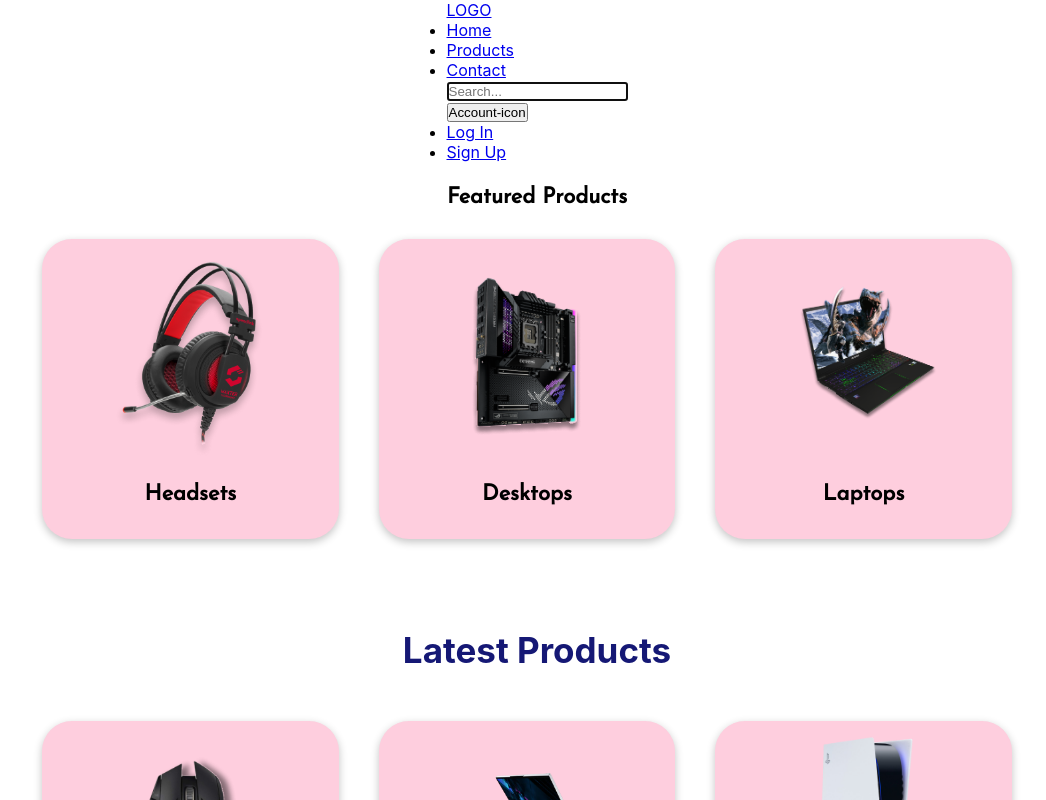
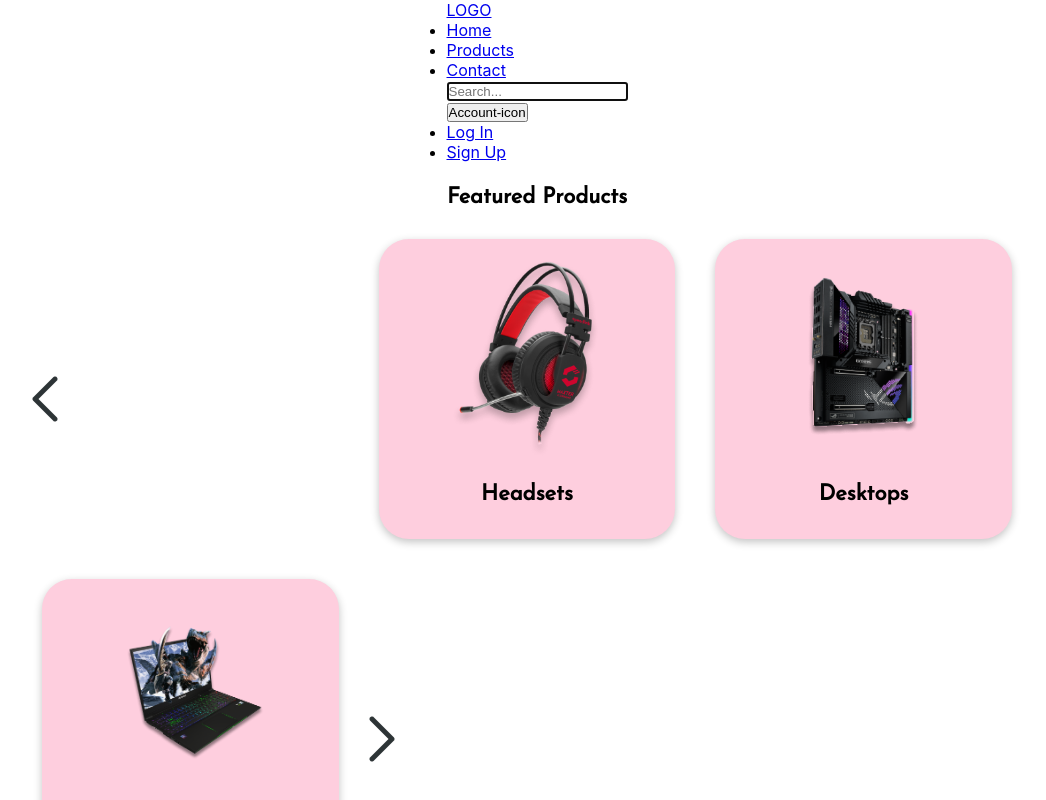
Before and after one commit to JinleYe/online_store, a React (Create React App) app in the folder frontend/: page / in a window 1280 px wide. Shown: the top 800 px of the page, without its empty margins (103-1149 px from the left). Built offline with nearby package versions, Linux system fonts and the light colour scheme.

Commit message:
home carousel

```diff
--- a/frontend/src/containers/Home.js
+++ b/frontend/src/containers/Home.js
@@ -11,23 +11,56 @@ import xboxcontroller from "../images/xboxcontroller.png";
 import vrheadset from "../images/vrheadset.png";
 import joystick from "../images/joystick.png";
 import ps5controller from "../images/ps5controller.png";
+import leftArrow from "../images/left-arrow.png";
+import rightArrow from "../images/right-arrow.png";
 import Tile from "../components/Tile";
 import { useState } from "react";
 import SubTitle from "../components/SubTitle";
 
 const Home = () => {
   const [imageURL, setImageURL] = useState(headset);
+  const [counter, setCounter] = useState(0);
 
+  const handleIncrement = () => {
+    if (counter === featuredProducts.length - 1) {
+      setCounter(0);
+    } else {
+      setCounter(counter + 1);
+    }
+  };
+
+  const handleDecrement = () => {
+    if (counter === 0) {
+      setCounter(featuredProducts.length - 1);
+    } else {
+      setCounter(counter - 1);
+    }
+  };
+
+  const featuredProducts = [headset, desktop, laptop];
 
   // setImage1(headset)
   return (
     <div className="outer-featured-container">
       <h1 className="featured-product-title1"> Featured Products</h1>
       <div className="tile-container">
+        <img
+          src={leftArrow}
+          alt="left arrow"
+          onClick={handleDecrement}
+          className="carousel__arrow carousel__arrow--left"
+        />
+
         {/* {setImageURL(headset)} */}
-        <Tile imageURL={headset} title="Headsets" />
-        <Tile imageURL={desktop} title="Desktops" />
-        <Tile imageURL={laptop} title="Laptops" />
+        <Tile imageURL={featuredProducts[counter]} title="Headsets" />
+        <Tile imageURL={featuredProducts[counter + 1]} title="Desktops" />
+        <Tile imageURL={featuredProducts[counter + 2]} title="Laptops" />
+        <img
+          src={rightArrow}
+          alt="right arrow"
+          onClick={handleIncrement}
+          className="carousel__arrow carousel__arrow--right"
+        />
       </div>
       <br />
       <br />
```
Also changed, not shown: frontend/src/images/left-arrow.png (added), frontend/src/images/right-arrow.png (added).
